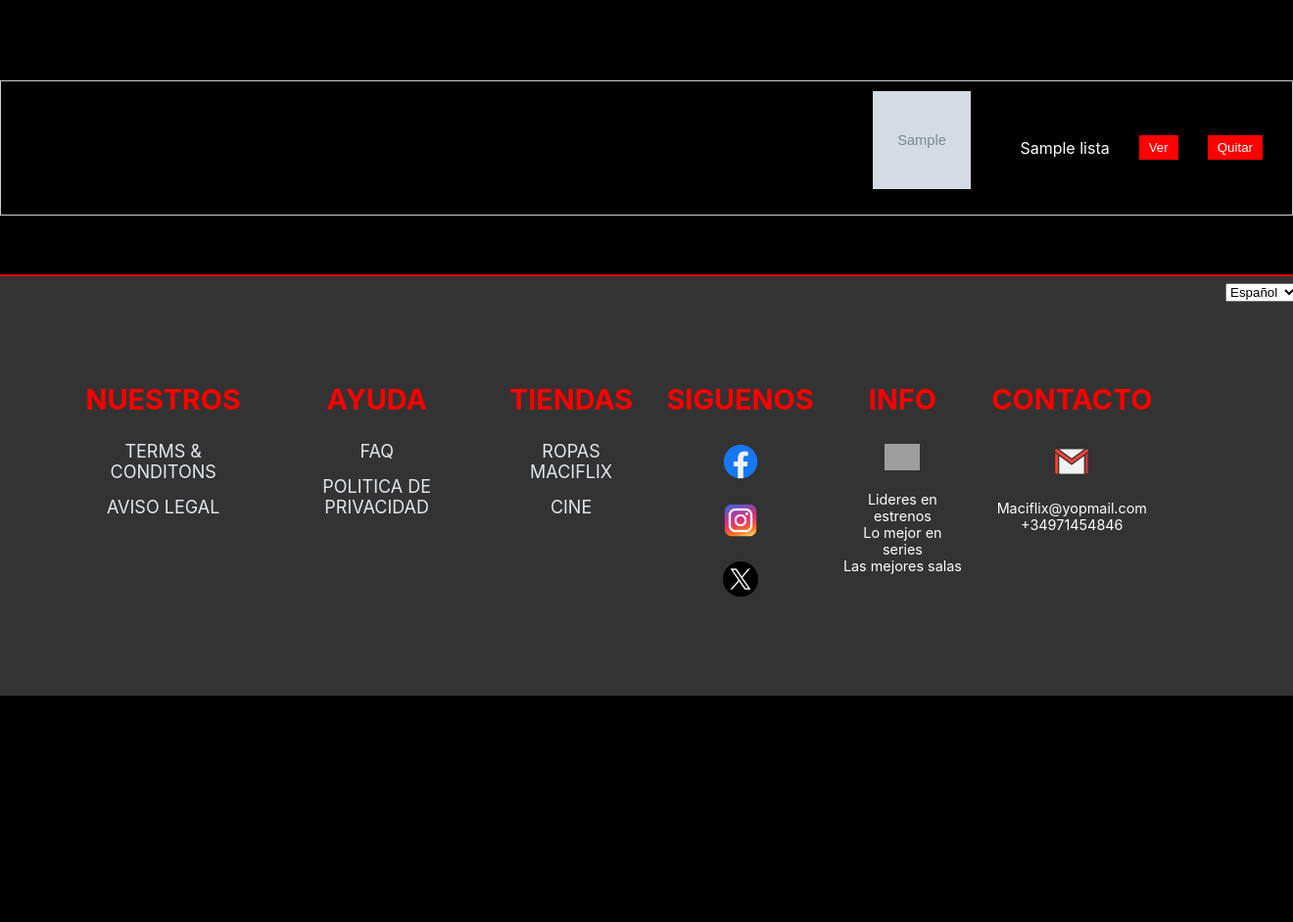
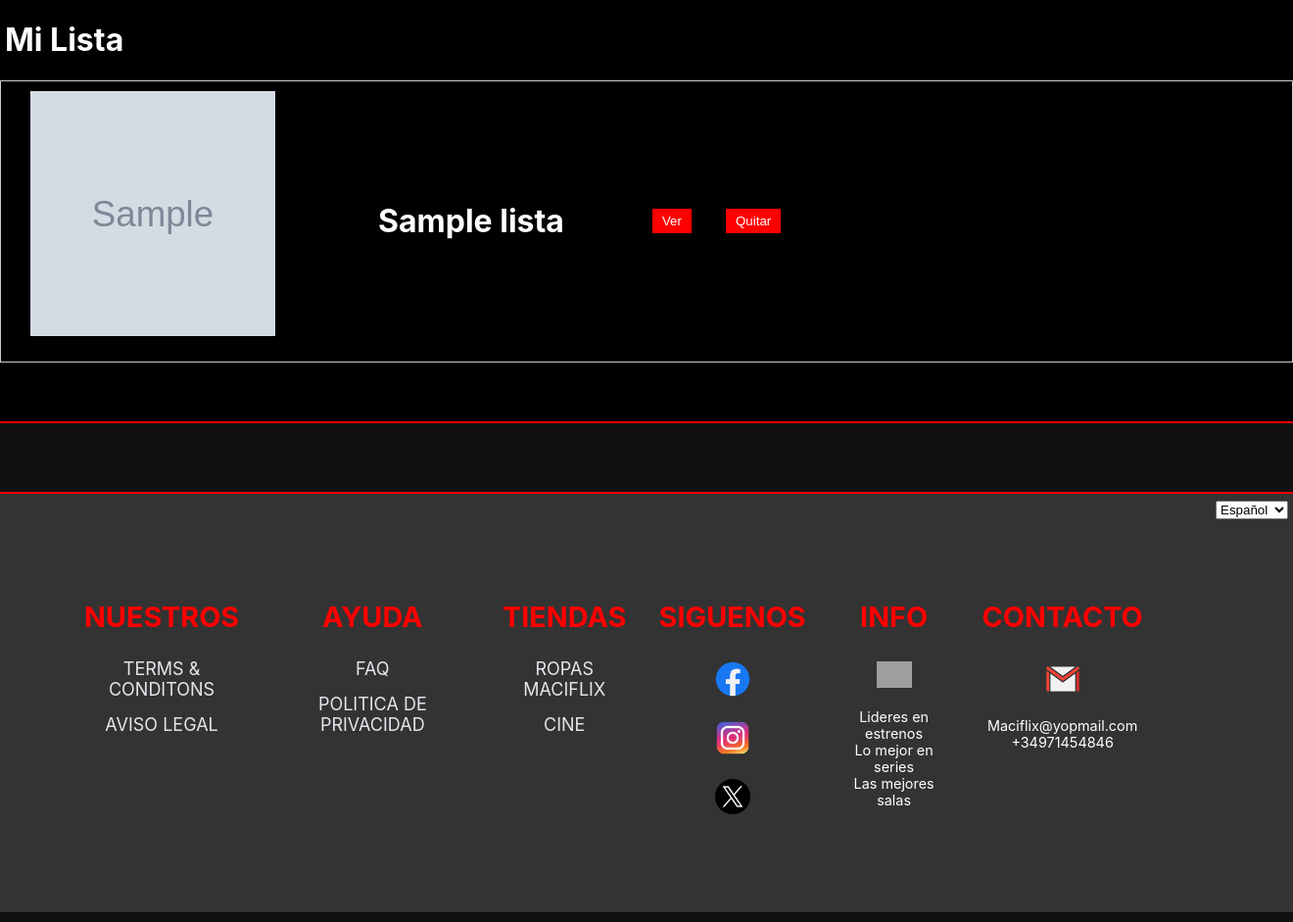
Before and after one commit to aplicacionswebiessarenal/maciflix, a PHP site: page /milista.php in a window 1320 px wide; the page is wider, and only the part inside the window is pictured. Shown: the part 229-1170 px from the top of that part at 98% size. Before the commit the page ends 939 px from the top of that part, so only its background shows below. Run offline with PHP 8.4, Linux system fonts and the light colour scheme; data comes from the database, SQL or seed files in the repository; tables that the repository leaves empty hold one stand-in row (values such as "Sample post"); grey boxes marked "Sample" are stand-in pictures; grey boxes are pictures that could not be loaded.

Commit message:
cambios en milista

```diff
--- a/css/estilosmilista.css
+++ b/css/estilosmilista.css
@@ -6,9 +6,10 @@
     border: 1px solid #ccc;
 }
 .pelicula img {
-    width: 100px;
-    height: 100px;
-    margin-right: 50px;
+    width: 250px;
+    height: 250px;
+    margin-left: 20px;
+    margin-right: 100px;
 }
 .boton {
     background-color: red;
@@ -17,18 +18,25 @@
     margin-left: 10px;
     cursor: pointer;
     border: none;
-    margin-right: 20px;
+    margin-left: 30px;
+    margin-right: 5px;
+}
+.boton.boton.ver {
+  margin-left: 20px;
+  margin-right: 5px;
 }
 .nombre {
-    margin-right: 20px;
-
+    margin-left: 20px;
+    margin-right: 70px ;
 }
 #body-milista {
     background-color: black;
     color: white;
 }
-
-
+#body-milista h1 {
+  color: white;
+  margin-left: 5px;
+}
 @media (max-width: 768px) {
     header {
       padding: 20px 10px;
@@ -38,7 +46,7 @@
     }
 }
 @media (max-width: 480px) {
-    .contenido-pelis {
+    .pelicula{
       grid-template-columns: 1fr;
     }
 }
@@ -173,3 +181,8 @@ footer p {
     color: #aaa;
     font-size: 1rem;
   }
+  @media (max-width: 480px) {
+    #FAQ-body{
+      grid-template-columns: 1fr;
+    }
+}
--- a/milista.php
+++ b/milista.php
@@ -33,37 +33,7 @@ $result = $conn->query($sql);
     <link rel="stylesheet" href="css/footer.css">
     <link rel="stylesheet" href="css/style.css">
     <title>Mi Lista - Maciflix</title>
-   <style>
-    .pelicula {
-    display: flex;
-    align-items: center;
-    margin-bottom: 10px;
-    padding: 10px;
-    border: 1px solid #ccc;
-}
-.pelicula img {
-    width: 100px;
-    height: 100px;
-    margin-right: 50px;
-}
-.boton {
-    background-color: red;
-    color: white;
-    padding: 5px 10px;
-    margin-left: 10px;
-    cursor: pointer;
-    border: none;
-    margin-right: 20px;
-}
-.nombre {
-    margin-right: 20px;
 
-}
-#body-milista {
-    background-color: black;
-    color: white;
-}
-</style>
 </head>
 <body id="body-milista">
 
@@ -74,7 +44,7 @@ $result = $conn->query($sql);
             <?php while ($row = $result->fetch_assoc()) { ?>
                 <div class="pelicula" id="pelicula-<?php echo $row['id']; ?>">
                     <img src="<?php echo $row['imagen']; ?>" alt="<?php echo $row['nombre']; ?>">
-                    <span class="nombre"><?php echo $row['nombre']; ?></span>
+                    <h1 class="nombre"><?php echo $row['nombre']; ?></h1>
                     <button class="boton ver" onclick="verPelicula('<?php echo $row['nombre']; ?>')">Ver</button>
                     <button class="boton quitar" onclick="quitarPelicula(<?php echo $row['id']; ?>)">Quitar</button>
                 </div>
@@ -98,9 +68,9 @@ $result = $conn->query($sql);
             }
         }
     </script>
-
+<footer>
     <iframe src="footer.php" onload="this.before((this.contentDocument.body||this.contentDocument).children[0]);this.remove()"></iframe>
-
+</footer>
 </body>
 </html>
 
```
